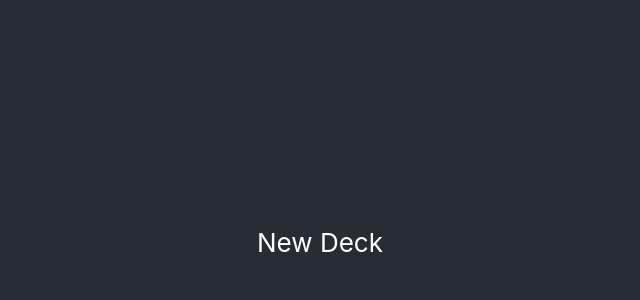
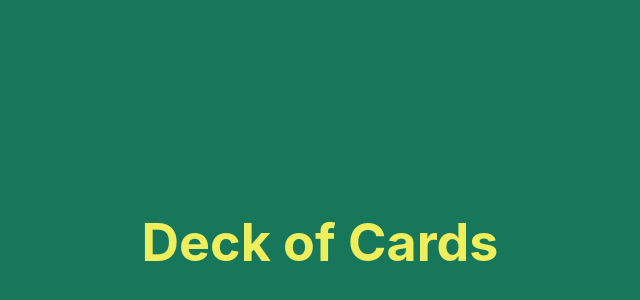
Before and after one commit to luancardosolc/react-deck-of-cards, a React (Create React App) app: page /deck/new in a window 1280 px wide. Shown: the part 158-458 px from the top of the page, without its empty margins (320-960 px from the left). Built offline with nearby package versions, Linux system fonts and the light colour scheme.

Commit message:
Background and h1 colors

```diff
--- a/src/App.css
+++ b/src/App.css
@@ -14,7 +14,7 @@
 }
 
 .App-header {
-  background-color: #282c34;
+  background-color: #17775a;
   min-height: 100vh;
   display: flex;
   flex-direction: column;
@@ -28,6 +28,10 @@
   color: #61dafb;
 }
 
+h1 {
+  color: #efef5e;
+}
+
 @keyframes App-logo-spin {
   from {
     transform: rotate(0deg);
--- a/src/components/new-deck.tsx
+++ b/src/components/new-deck.tsx
@@ -3,7 +3,7 @@ import React from 'react';
 function NewDeck() {
   return (
     <div>
-      <p>New Deck</p>
+      <h1>Deck of Cards</h1>
     </div>
   );
 }
```
